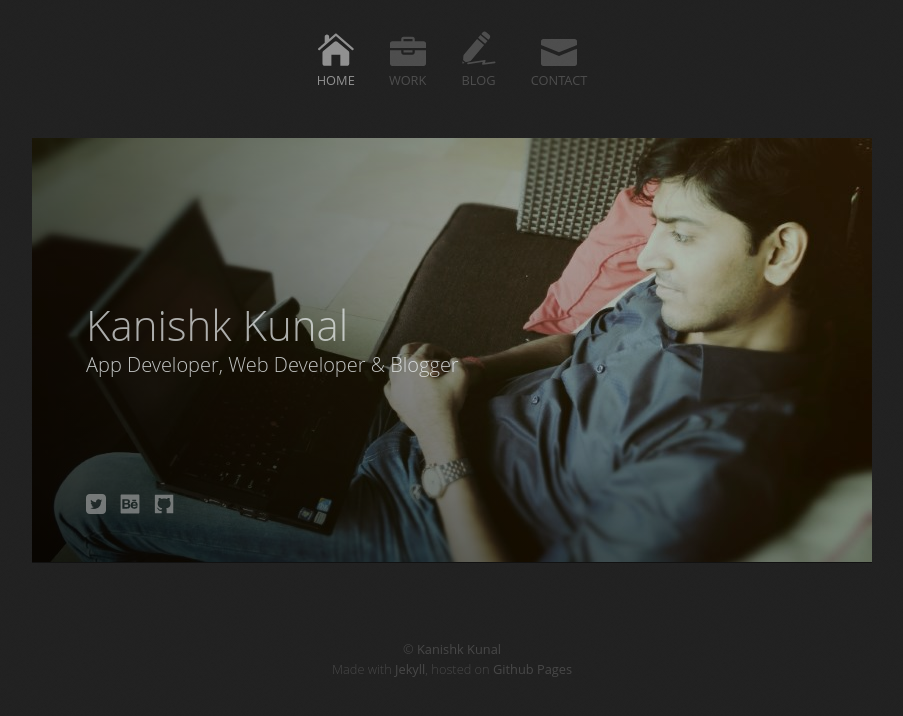
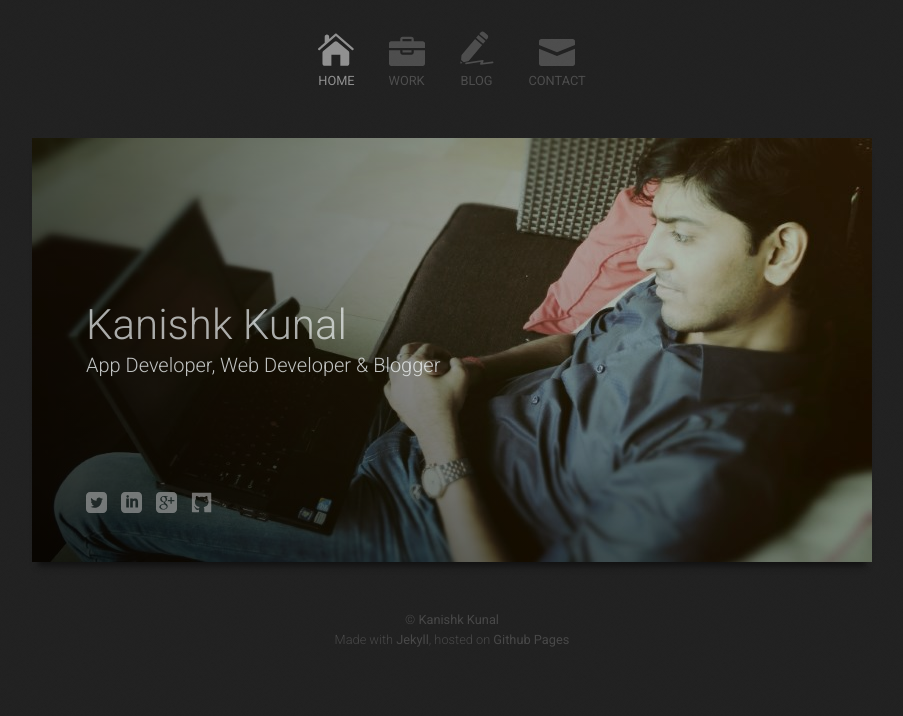
Before and after one commit to joemalin95/joemalin95, a Jekyll site: the page built from index.html, in a window 1280 px wide. Shown: the top 716 px of the page, without its empty margins (188-1091 px from the left). Built offline with Jekyll 4.4.1, drawn with Linux system fonts in a browser that asks for light colours; the list of posts is cut into pages by our own code.

Commit message:
Home screen

```diff
--- a/_config.yml
+++ b/_config.yml
@@ -9,7 +9,9 @@ baseurl: "" # the subpath of your site, e.g. /blog/
 url: "http://kanishkkunal.in" # the base hostname & protocol for your site
 twitter_username: kanishkkunal
 github_username:  kanishkkunal
-behance_username: kanishkkunal
+behance_username:
+linkedin_url: "https://www.linkedin.com/in/kanishkkunal"
+googleplus_url: "http://plus.google.com/+KanishkKunal"
 
 #feeds url
 feeds: http://feeds.feedburner.com/kanishkkunal
--- a/_includes/social-links.html
+++ b/_includes/social-links.html
@@ -8,6 +8,14 @@
     <a class="footer-social-link" href="https://behance.net/{{ site.behance_username }}" title="Behance"  target="_blank" rel="nofollow">{% include svg-icons/behance.html %}</a>
     {% endif %}
 
+    {% if site.linkedin_url %}
+    <a class="footer-social-link" href="{{ linkedin_url }}" title="LinkedIn" target="_blank" rel="nofollow">{% include svg-icons/linkedin.html %}</a>
+    {% endif %}
+
+    {% if site.googleplus_url %}
+    <a class="footer-social-link" href="{{ googleplus_url }}" title="Google Plus" target="_blank" rel="nofollow">{% include svg-icons/google-plus.html %}</a>
+    {% endif %}
+
     {% if site.github_username %}
     <a class="footer-social-link" href="https://github.com/{{ site.github_username }}" title="GitHub" target="_blank" rel="nofollow">{% include svg-icons/github.html %}</a>
     {% endif %}
--- a/_sass/_base.scss
+++ b/_sass/_base.scss
@@ -251,8 +251,8 @@ pre {
 }
 
 .ghost-button {
-     background: #fff;
-     border: 1px solid $link-color;
+     color: $brand-color;
+     border: 1px solid $brand-color;
      border-radius: 5px;
      padding: 7px 12px;
      font-weight: 400;
@@ -267,8 +267,8 @@ pre {
 
 .ghost-button:hover, .ghost-button:active {
   color:#fff;
-  border: 1px solid $link-hover-color;
-  background:$link-hover-color;
+  border: 1px solid $brand-color;
+  background:$brand-color;
 }
 
 .ghost-button-group {
@@ -294,7 +294,7 @@ pre {
 
     .active {
       color:#fff;
-      border: 1px solid $link-hover-color;
-      background:$link-hover-color;
+      border: 1px solid $brand-color;
+      background:$brand-color;
     }
 }
--- a/_sass/_layout.scss
+++ b/_sass/_layout.scss
@@ -97,7 +97,7 @@
 }
 
 .footer-credit {
-    padding: $spacing-unit 0;
+    @extend %vertical-rhythm;
     font-size: 12.8px;
 
     a {
@@ -117,7 +117,9 @@
 .content-wrap {
     margin-top: $spacing-unit;
     background-color: #fff;
-    box-shadow: 0px 1px 0px 0px rgba(0, 0, 0, 0.45);
+    -webkit-box-shadow: 0 10px 6px -6px #121212;
+       -moz-box-shadow: 0 10px 6px -6px #121212;
+            box-shadow: 0 10px 6px -6px #121212;
 
     .content-inner {
         padding: 2* $spacing-unit;
@@ -146,6 +148,7 @@
 }
 
 .post-link {
+    color: $brand-color;
     display: block;
 }
 
@@ -225,8 +228,8 @@ ul.category-posts {
 
         svg {
             fill: lighten($grey-color-light, 5%);
-            width: 20px;
-            height: 20px;
+            width: 21px;
+            height: 21px;
             text-align: center;
         }
     }
@@ -315,6 +318,10 @@ ul.category-posts {
         svg {
             fill: $grey-color-light;
             opacity: 0.6;
+
+            &:hover {
+                fill: $light-color;
+            }
         }
     }
 }
--- a/css/main.scss
+++ b/css/main.scss
@@ -5,19 +5,19 @@
 @import url(http://fonts.googleapis.com/css?family=Roboto:300,300italic,400);
 
 // Our variables
-$base-font-family: "Open Sans","Helvetica Neue",Helvetica,Arial,sans-serif;
+$base-font-family: "Roboto","Helvetica Neue",Helvetica,Arial,sans-serif;
 $base-font-size:   16px;
 $small-font-size:  $base-font-size * 0.875;
 $base-line-height: 1.5;
 
 $spacing-unit:     30px;
 
-$link-color:        #3498db;
+$link-color:        #16a085;
 $link-hover-color:  lighten($link-color, 10%);
 
 $text-color:       #363636;
 $background-color: #fdfdfd;
-$brand-color:      #3498db;
+$brand-color:      #16a085;
 
 $grey-color:       #888888;
 $grey-color-light: lighten($grey-color, 15%);
```
